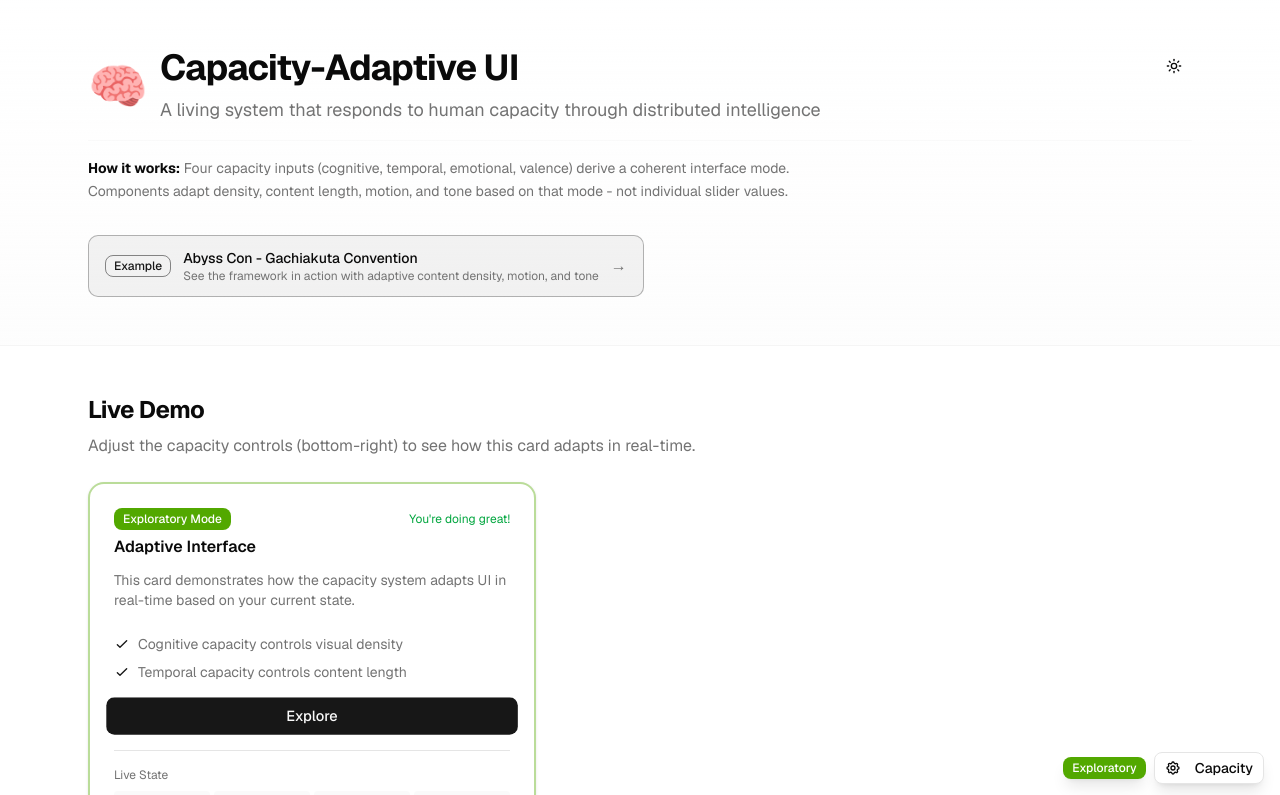
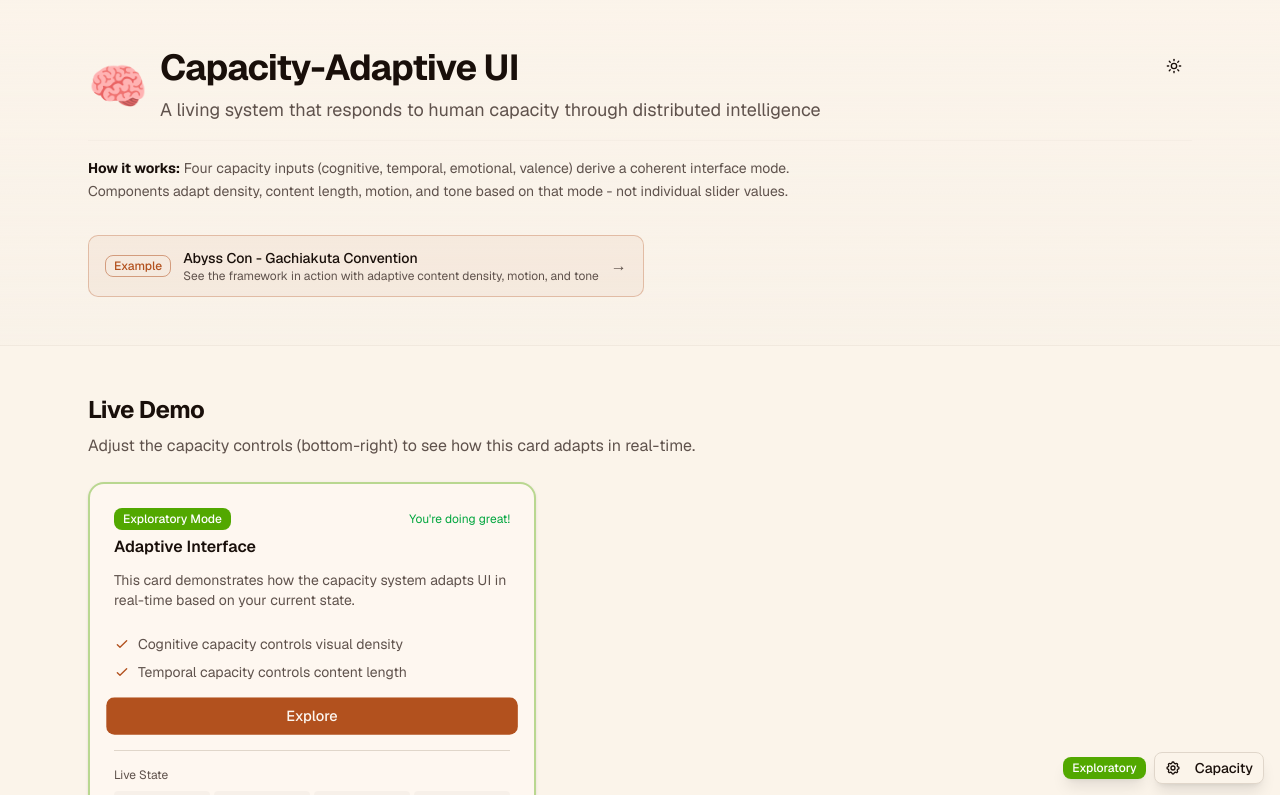
Before and after one commit to vsm1996/harmonia-ui, a Next.js app: page / in a window 1280 px wide. Shown: the top 795 px of the page. Built offline with nearby package versions, Linux system fonts and the light colour scheme.

Commit message:
style: update light theme to warm cream palette
Adjust light theme colors to soft off-white for better contrast.

Co-authored-by: Vanessa Martin <39349678+vsm1996@users.noreply.github.com>

```diff
--- a/app/globals.css
+++ b/app/globals.css
@@ -3,40 +3,70 @@
 
 @custom-variant dark (&:is(.dark *));
 
+/**
+ * Light theme - Warm cream/parchment inspired
+ *
+ * Color philosophy:
+ * - Warm off-white background like aged paper
+ * - Subtle warmth throughout to complement dark theme
+ * - Same rust/copper accent for consistency
+ */
 :root {
-  --background: oklch(1 0 0);
-  --foreground: oklch(0.145 0 0);
-  --card: oklch(1 0 0);
-  --card-foreground: oklch(0.145 0 0);
-  --popover: oklch(1 0 0);
-  --popover-foreground: oklch(0.145 0 0);
-  --primary: oklch(0.205 0 0);
-  --primary-foreground: oklch(0.985 0 0);
-  --secondary: oklch(0.97 0 0);
-  --secondary-foreground: oklch(0.205 0 0);
-  --muted: oklch(0.97 0 0);
-  --muted-foreground: oklch(0.556 0 0);
-  --accent: oklch(0.97 0 0);
-  --accent-foreground: oklch(0.205 0 0);
-  --destructive: oklch(0.577 0.245 27.325);
-  --destructive-foreground: oklch(0.577 0.245 27.325);
-  --border: oklch(0.922 0 0);
-  --input: oklch(0.922 0 0);
-  --ring: oklch(0.708 0 0);
-  --chart-1: oklch(0.646 0.222 41.116);
-  --chart-2: oklch(0.6 0.118 184.704);
-  --chart-3: oklch(0.398 0.07 227.392);
-  --chart-4: oklch(0.828 0.189 84.429);
-  --chart-5: oklch(0.769 0.188 70.08);
+  /* Warm cream background - like weathered parchment */
+  --background: oklch(0.97 0.015 75);
+  --foreground: oklch(0.18 0.02 50);
+
+  /* Cards - slightly warmer, elevated */
+  --card: oklch(0.98 0.012 70);
+  --card-foreground: oklch(0.18 0.02 50);
+
+  /* Popovers - clean but warm */
+  --popover: oklch(0.99 0.01 70);
+  --popover-foreground: oklch(0.18 0.02 50);
+
+  /* Primary: Rust/copper - matching dark theme */
+  --primary: oklch(0.55 0.14 45);
+  --primary-foreground: oklch(0.98 0.01 70);
+
+  /* Secondary: Warm gray-beige */
+  --secondary: oklch(0.93 0.015 70);
+  --secondary-foreground: oklch(0.25 0.02 50);
+
+  /* Muted: Soft warm gray */
+  --muted: oklch(0.94 0.012 70);
+  --muted-foreground: oklch(0.45 0.02 50);
+
+  /* Accent: Earthy green - nature, growth */
+  --accent: oklch(0.55 0.15 145);
+  --accent-foreground: oklch(0.98 0.01 70);
+
+  /* Destructive */
+  --destructive: oklch(0.55 0.2 25);
+  --destructive-foreground: oklch(0.98 0.01 70);
+
+  /* Borders: Warm, subtle separation */
+  --border: oklch(0.88 0.02 70);
+  --input: oklch(0.92 0.015 70);
+  --ring: oklch(0.55 0.14 45);
+
+  /* Chart colors - warm palette */
+  --chart-1: oklch(0.55 0.14 45);
+  --chart-2: oklch(0.55 0.15 145);
+  --chart-3: oklch(0.5 0.1 200);
+  --chart-4: oklch(0.65 0.16 70);
+  --chart-5: oklch(0.5 0.15 300);
+
   --radius: 0.625rem;
-  --sidebar: oklch(0.985 0 0);
-  --sidebar-foreground: oklch(0.145 0 0);
-  --sidebar-primary: oklch(0.205 0 0);
-  --sidebar-primary-foreground: oklch(0.985 0 0);
-  --sidebar-accent: oklch(0.97 0 0);
-  --sidebar-accent-foreground: oklch(0.205 0 0);
-  --sidebar-border: oklch(0.922 0 0);
-  --sidebar-ring: oklch(0.708 0 0);
+
+  /* Sidebar - slightly cooler than main bg */
+  --sidebar: oklch(0.96 0.012 70);
+  --sidebar-foreground: oklch(0.18 0.02 50);
+  --sidebar-primary: oklch(0.55 0.14 45);
+  --sidebar-primary-foreground: oklch(0.98 0.01 70);
+  --sidebar-accent: oklch(0.93 0.015 70);
+  --sidebar-accent-foreground: oklch(0.25 0.02 50);
+  --sidebar-border: oklch(0.88 0.02 70);
+  --sidebar-ring: oklch(0.55 0.14 45);
 }
 
 /**
```
